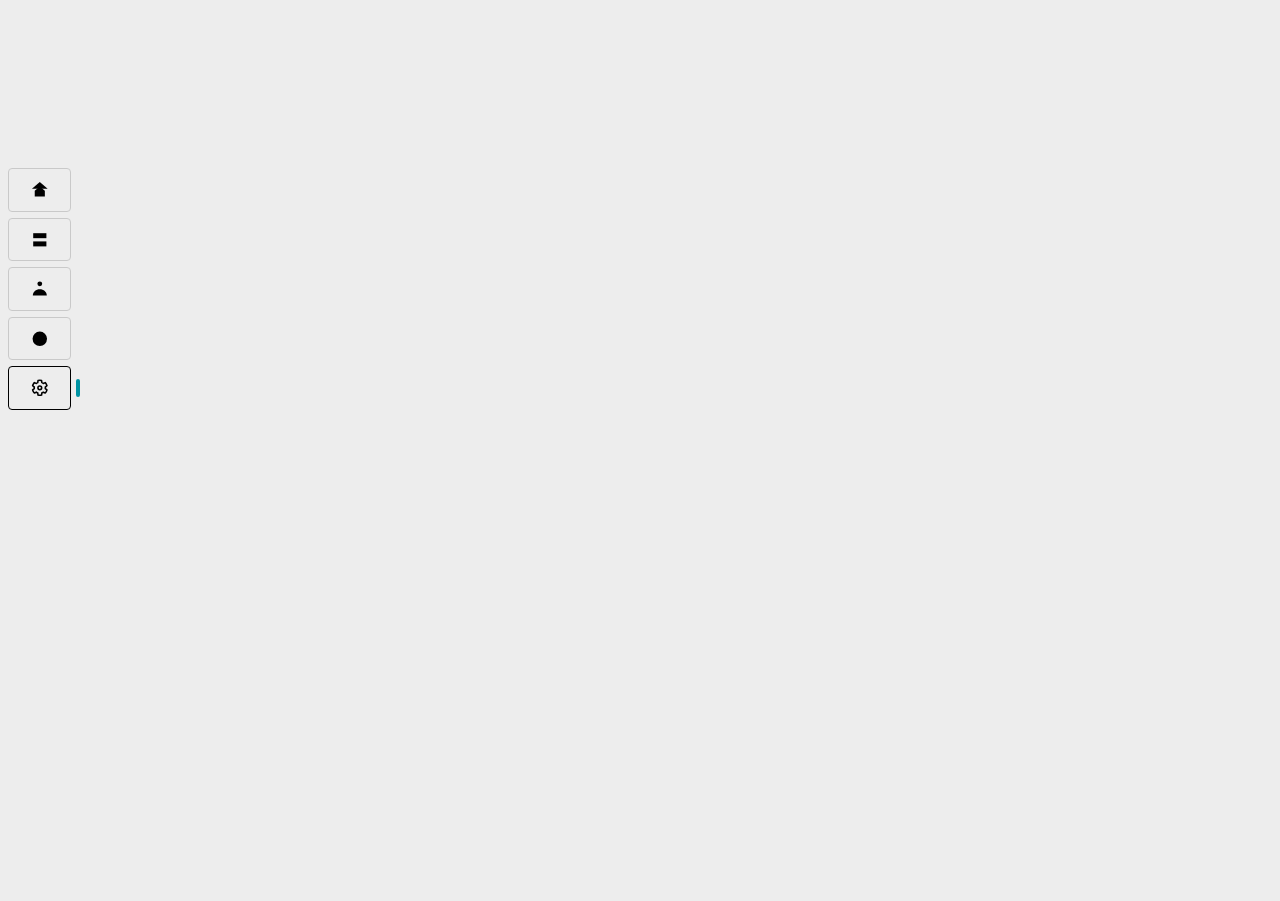
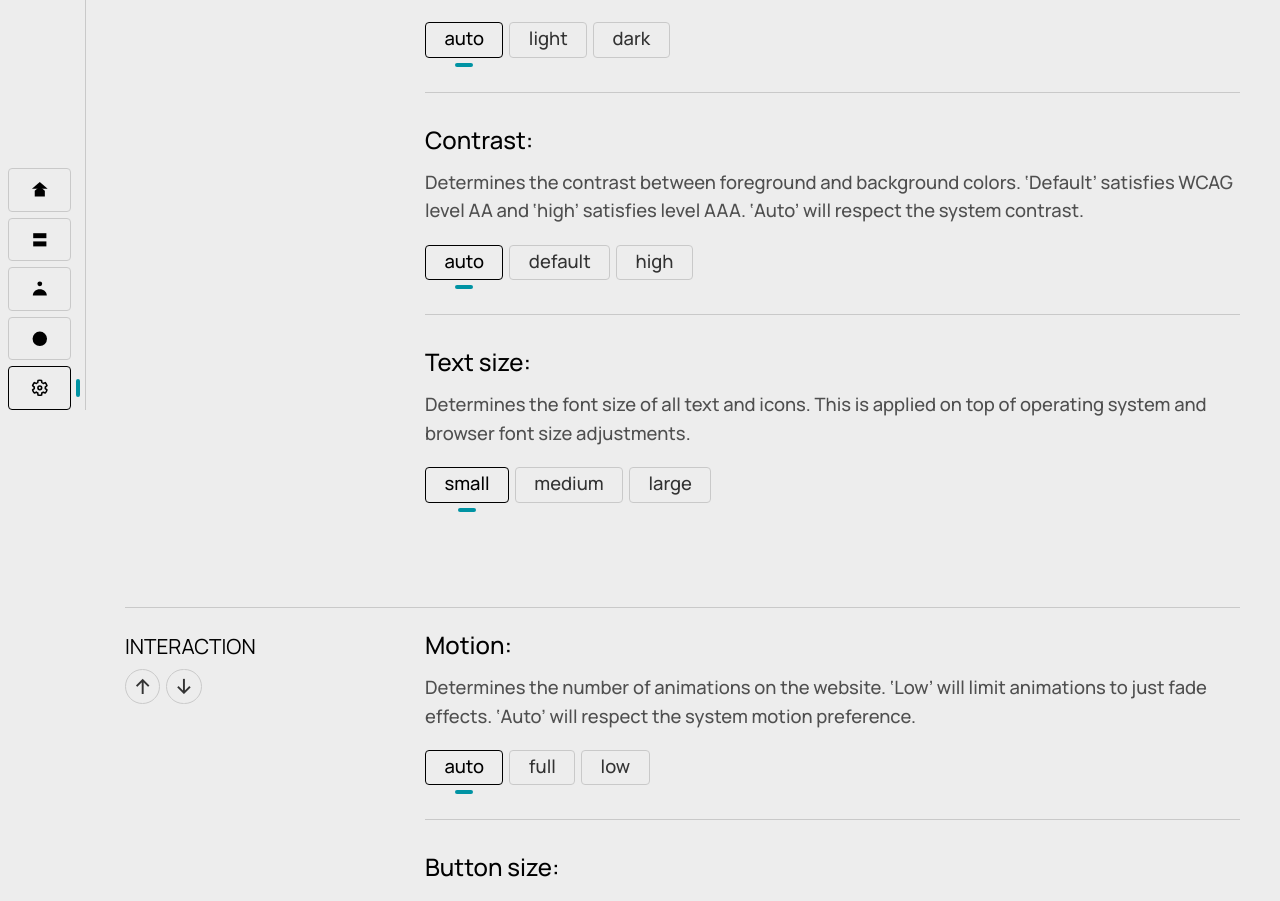
Before and after one commit to richardfxr/richardfxr, a Next.js app: page /settings in a window 1280 px wide. Shown: the part 360-1261 px from the top of the page. Before the commit the page ends 800 px from the top, so only its background shows below. Built offline with nearby package versions, Linux system fonts and the light colour scheme.

Commit message:
🔵RCT: migrated Settings page

```diff
--- /dev/null
+++ b/pages/settings.js
@@ -0,0 +1,99 @@
+// === IMPORTS ============================
+// components
+import Layout from '../components/Layout'
+import Section from "../components/Section"
+import RadioSelectors from '../components/RadioSelectors'
+// hooks
+import { useSettings } from '../hooks/useSettings'
+
+
+
+// === SECTIONS ===========================
+const sections = [
+    {heading: "Visual", id: "visual"},
+    {heading: "Interaction", id: "interaction"},
+]
+
+export default function Settings() {
+    const { colorScheme, contrast, fontSize, motionPref, targetSize, changeSetting } = useSettings()
+
+    return (
+        <Layout heading="Settings" id="settings">
+            <Section sections={sections} index={0}>
+                <RadioSelectors
+                    label="Color scheme:"
+                    name="colorScheme"
+                    type="lg"
+                    desc="Determines all foreground, background, and text colors. ‘Auto’ will respect the system color scheme."
+                    forcedClr="This setting is currently overridden as forced colors are active."
+                    value={colorScheme}
+                    handler={changeSetting}
+                    setting='colorScheme'
+                    radios={[
+                        { value: "auto", label: "auto" },
+                        { value: "light", label: "light" },
+                        { value: "dark", label: "dark" },
+                        ]} />
+
+                <RadioSelectors
+                    label="Contrast:"
+                    name="contrast"
+                    type="lg"
+                    desc="Determines the contrast between foreground and background colors. ‘Default’ satisfies WCAG level AA and ‘high’ satisfies level AAA. ‘Auto’ will respect the system contrast."
+                    forcedClr="This setting is currently overridden as forced colors are active."
+                    value={contrast}
+                    handler={changeSetting}
+                    setting='contrast'
+                    radios={[
+                        { value: "auto", label: "auto" },
+                        { value: "default", label: "default" },
+                        { value: "high", label: "high" },
+                    ]} />
+
+                <RadioSelectors
+                    label="Text size:"
+                    name="fontSize"
+                    type="lg"
+                    desc="Determines the font size of all text and icons. This is applied on top of operating system and browser font size adjustments."
+                    value={fontSize}
+                    handler={changeSetting}
+                    setting='fontSize'
+                    radios={[
+                        { value: "small", label: "small" },
+                        { value: "medium", label: "medium" },
+                        { value: "large", label: "large" },
+                    ]} />
+            </Section>
+
+            <Section sections={sections} index={1}>
+                <RadioSelectors
+                    label="Motion:"
+                    name="motionPref"
+                    type="lg"
+                    desc="Determines the number of animations on the website. ‘Low’ will limit animations to just fade effects. ‘Auto’ will respect the system motion preference."
+                    value={motionPref}
+                    handler={changeSetting}
+                    setting='motionPref'
+                    radios={[
+                        { value: "auto", label: "auto" },
+                        { value: "full", label: "full" },
+                        { value: "low", label: "low" },
+                    ]} />
+
+                <RadioSelectors
+                    label="Button size:"
+                    name="targetSize"
+                    type="lg"
+                    desc="Determines the size of interactive elements like buttons, links, and radio selectors."
+                    value={targetSize}
+                    handler={changeSetting}
+                    setting='targetSize'
+                    radios={[
+                        { value: "small", label: "small" },
+                        { value: "medium", label: "medium" },
+                        { value: "large", label: "large" },
+                    ]} />
+            </Section>
+        </Layout>
+    )
+}
--- a/pages/settings.jsx
+++ /dev/null
@@ -1,5 +0,0 @@
-export default function Settings() {
-    return (
-        <h1>Settings</h1>
-    )
-}
--- /dev/null
+++ b/styles/pages/_Settings.scss
@@ -0,0 +1,23 @@
+#settings {
+    .section {
+        padding-bottom: var(--pad-6xl);
+
+        .section {
+            &__main {
+                display: flex;
+                flex-flow: column nowrap;
+                gap: var(--pad-xxxl);
+            }
+        }
+
+        .radioSelectors {
+            padding-bottom: var(--pad-lg);
+            border-bottom: solid var(--border-width) var(--clr-200);
+
+            &:last-child {
+                padding-bottom: 0;
+                border: none;
+            }
+        }
+    }
+}
--- a/styles/pages/_index.scss
+++ b/styles/pages/_index.scss
@@ -7,3 +7,4 @@
 @forward 'Home';
 @forward 'Info';
 @forward 'Projects';
+@forward 'Settings';
```
